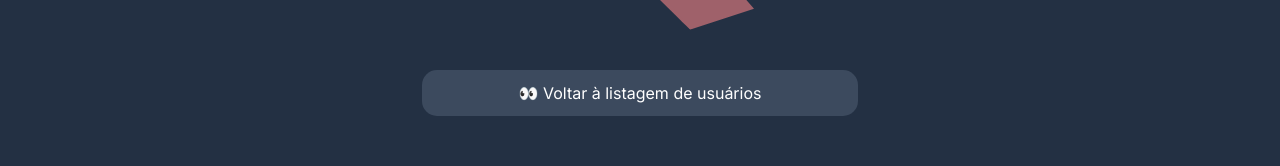
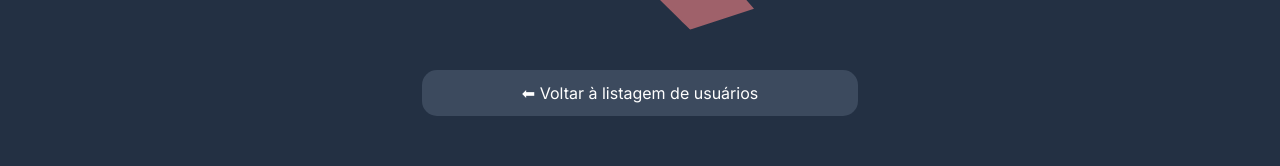
Before and after one commit to jogamais-ufcg/frontend, a Next.js app: page /gerenciar-usuarios/cadastro-sucesso in a window 1280 px wide. Shown: the part 604-770 px from the top of the page. Built offline with nearby package versions, Linux system fonts and the light colour scheme.

Commit message:
fix/ fixing emoji and route

```diff
--- a/pages/gerenciar-usuarios/cadastro-sucesso/index.tsx
+++ b/pages/gerenciar-usuarios/cadastro-sucesso/index.tsx
@@ -1,5 +1,5 @@
 import Image from 'next/image';
-// import { useRouter } from 'next/router';
+import { useRouter } from 'next/router';
 import logo from '../../../public/brand/logo.png';
 import hand from '../../../public/illustrations/hand.svg';
 import styles from './styles.module.css';
@@ -7,7 +7,7 @@ import Button from '../../../components/Button';
 import PageContainer from '../../../components/PageContainer';
 
 export default function SignInConfirmation() {
-  // const router = useRouter();
+  const router = useRouter();
 
   return (
     <PageContainer headTitle="Cadastro confirmado">
@@ -30,7 +30,8 @@ export default function SignInConfirmation() {
       <div className={styles.buttonsContainer}>
         <Button
           type="button"
-          label="👀 Voltar à listagem de usuários"
+          onClick={() => router.push('/login')}
+          label="⬅ Voltar à listagem de usuários"
           color="secondary"
         />
       </div>
```
